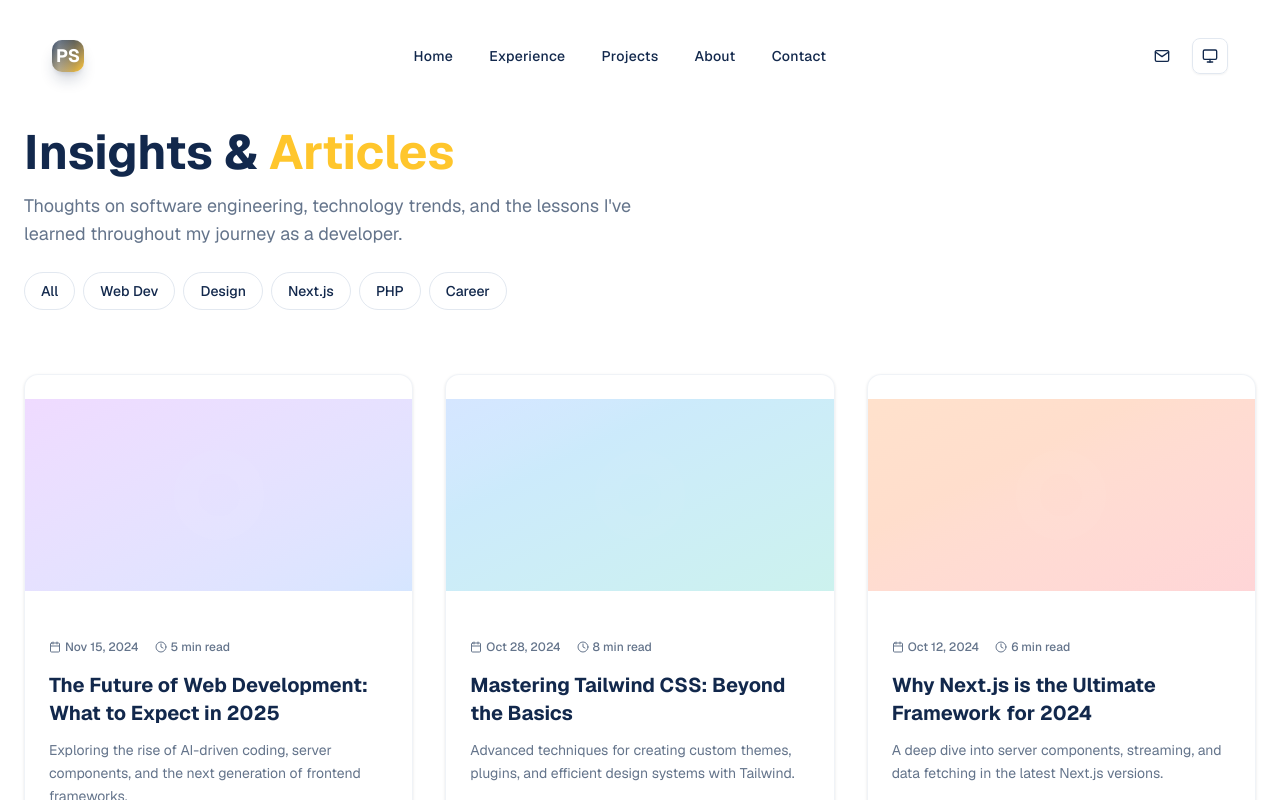
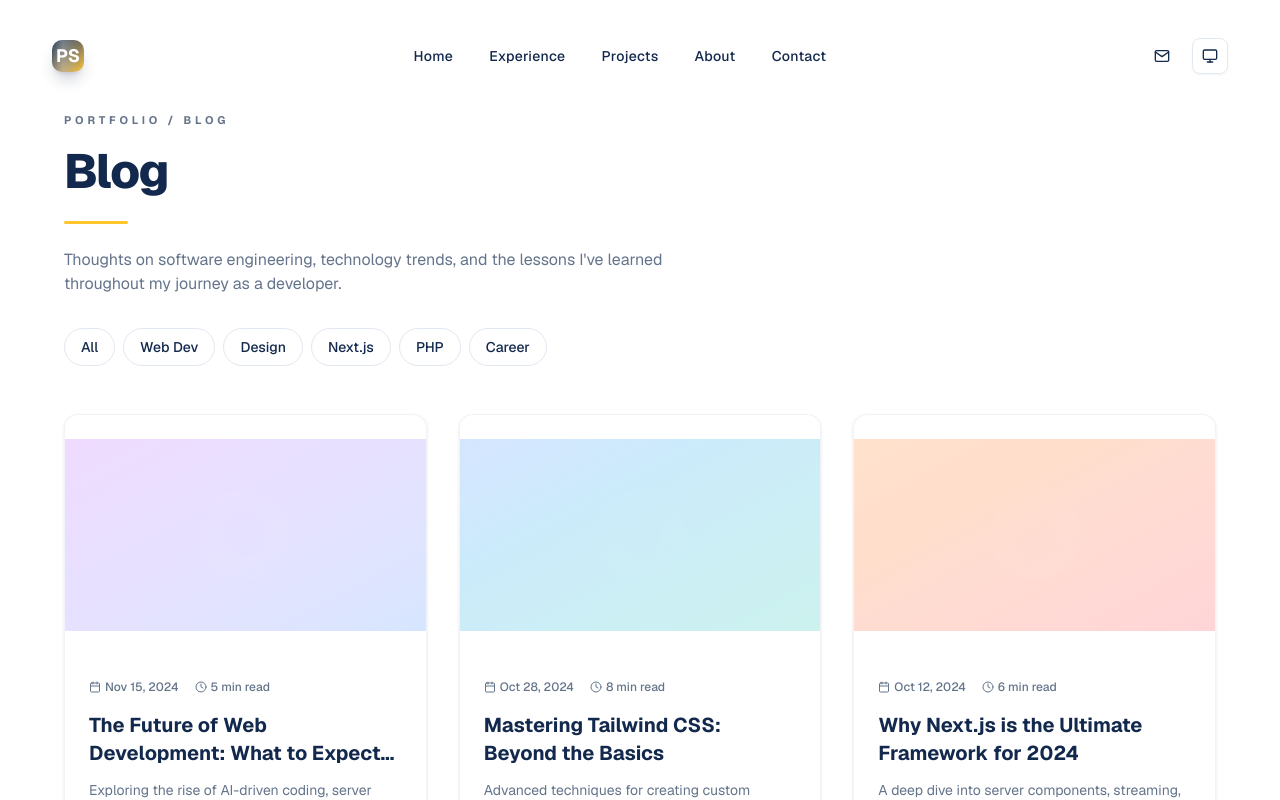
Before and after one commit to prathinsajith/portfolio-next, a Next.js app: page /blog in a window 1280 px wide. Shown: the top 800 px of the page. Built offline with nearby package versions, Linux system fonts and the light colour scheme.

Commit message:
refactor: Update layout and styling in BlogClient, ContactClient, ProjectsClient, CTASection, and HeroSection components

```diff
--- a/components/pages/BlogClient.tsx
+++ b/components/pages/BlogClient.tsx
@@ -46,20 +46,30 @@ const CATEGORIES = ["All", "Web Dev", "Design", "Next.js", "PHP", "Career"];
 
 export default function BlogClient() {
     return (
-        <div className="min-h-screen pt-32 pb-20 px-6 bg-background">
-            <div className="max-w-7xl mx-auto">
+        <div className="min-h-screen pt-28 pb-20 px-6 bg-background">
+            <div className="max-w-6xl mx-auto">
                 {/* Header */}
-                <div className="mb-16">
+                <div className="mb-12">
                     <m.div
-                        initial={{ opacity: 0, y: 20 }}
+                        initial={{ opacity: 0, y: 24 }}
                         animate={{ opacity: 1, y: 0 }}
-                        className="mb-6"
+                        transition={{ duration: 0.6 }}
+                        className="mb-8"
                     >
-                        <h1 className="text-3xl md:text-5xl font-bold text-foreground mb-4">
-                            Insights & <span className="text-accent">Articles</span>
+                        <p className="text-[11px] font-bold uppercase tracking-[0.35em] text-muted-foreground mb-3">
+                            Portfolio / Blog
+                        </p>
+                        <h1 className="text-5xl font-extrabold text-foreground tracking-tight leading-tight mb-5">
+                            Blog
                         </h1>
-                        <p className="text-lg text-muted-foreground max-w-2xl">
-                            Thoughts on software engineering, technology trends, and the lessons I've learned
+                        <m.div
+                            initial={{ scaleX: 0 }}
+                            animate={{ scaleX: 1 }}
+                            transition={{ duration: 0.8, delay: 0.4, ease: "easeOut" }}
+                            className="h-[3px] w-16 bg-accent origin-left rounded-full mb-6"
+                        />
+                        <p className="text-base text-muted-foreground max-w-2xl">
+                            Thoughts on software engineering, technology trends, and the lessons I&apos;ve learned
                             throughout my journey as a developer.
                         </p>
                     </m.div>
@@ -113,7 +123,7 @@ export default function BlogClient() {
                                         </span>
                                     </div>
 
-                                    <h2 className="text-xl font-bold text-foreground mb-3 group-hover:text-accent transition-colors line-clamp-2">
+                                    <h2 className="text-xl font-bold text-foreground mb-3 group-hover:text-foreground/80 transition-colors line-clamp-2">
                                         {post.title}
                                     </h2>
 
--- a/components/pages/ContactClient.tsx
+++ b/components/pages/ContactClient.tsx
@@ -2,7 +2,7 @@
 
 import { m } from "framer-motion";
 import { SITE_EMAIL, SOCIAL_LINKS, SITE_PHONE } from "@/lib/constants";
-import { FiMail, FiPhone, FiMapPin, FiSend, FiMessageSquare } from "react-icons/fi";
+import { FiMail, FiPhone, FiMapPin, FiSend } from "react-icons/fi";
 import { Button } from "@/components/ui/button";
 import { Input } from "@/components/ui/input";
 import { Textarea } from "@/components/ui/textarea";
@@ -88,7 +88,7 @@ export default function ContactClient() {
     return (
         <div className="min-h-screen pt-32 pb-12 px-6 bg-background relative overflow-hidden">
             {/* Subtle Background Elements */}
-            <div className="absolute top-0 center-0 w-full h-full bg-[radial-gradient(ellipse_at_top,var(--primary),transparent)] opacity-[0.03] pointer-events-none" />
+            <div className="absolute top-0 left-0 w-full h-full bg-[radial-gradient(ellipse_at_top,var(--primary),transparent)] opacity-[0.03] pointer-events-none" />
             <div className="absolute inset-0 bg-dot-thick-neutral-300 dark:bg-dot-thick-neutral-800 opacity-20 pointer-events-none" />
 
             <div className="max-w-6xl mx-auto relative z-10">
@@ -192,22 +192,22 @@ export default function ContactClient() {
                                     initial={{ opacity: 0, y: 20 }}
                                     animate={{ opacity: 1, y: 0 }}
                                     transition={{ delay: 0.5 + index * 0.1 }}
-                                    className="flex items-center gap-4 p-4 rounded-xl bg-secondary/30 border border-border/50 hover:bg-accent hover:text-white transition-all duration-300 group"
+                                    className="flex items-center gap-4 p-4 rounded-xl bg-card border border-border hover:border-accent/50 transition-all duration-200 group"
                                 >
-                                    <div className="p-3 rounded-lg bg-primary/10 text-primary group-hover:bg-white/20 group-hover:text-white">
+                                    <div className="p-3 rounded-lg bg-accent/10 text-accent">
                                         <method.icon className="h-5 w-5" />
                                     </div>
                                     <div className="flex-1">
-                                        <p className="text-[10px] font-bold text-muted-foreground uppercase tracking-widest mb-1 group-hover:text-white/70">{method.label}</p>
+                                        <p className="text-[10px] font-bold text-muted-foreground uppercase tracking-widest mb-1">{method.label}</p>
                                         {method.href ? (
                                             <a
                                                 href={method.href}
-                                                className="text-md font-bold text-foreground group-hover:text-white transition-colors"
+                                                className="text-base font-bold text-foreground hover:text-accent transition-colors"
                                             >
                                                 {method.value}
                                             </a>
                                         ) : (
-                                            <p className="text-md font-bold text-foreground group-hover:text-white">{method.value}</p>
+                                            <p className="text-base font-bold text-foreground">{method.value}</p>
                                         )}
                                     </div>
                                 </m.div>
@@ -229,7 +229,8 @@ export default function ContactClient() {
                                             <Link
                                                 href={link.url}
                                                 target="_blank"
-                                                className="flex items-center justify-center w-12 h-12 rounded-xl bg-secondary/50 border border-border hover:bg-accent hover:text-white hover:border-accent transition-all duration-300 group"
+                                                rel="noopener noreferrer"
+                                                className="flex items-center justify-center w-12 h-12 rounded-xl border border-border hover:border-accent hover:bg-accent/5 text-foreground/50 hover:text-foreground transition-all duration-200"
                                                 aria-label={link.name}
                                             >
                                                 <Icon className="w-5 h-5" />
--- a/components/pages/ProjectsClient.tsx
+++ b/components/pages/ProjectsClient.tsx
@@ -4,8 +4,7 @@ import { m, useScroll, useTransform } from "framer-motion";
 import { PROJECTS } from "@/lib/constants";
 import Image from "next/image";
 import Link from "next/link";
-import { FiExternalLink, FiLayers, FiCode, FiArrowRight } from "react-icons/fi";
-import { FaGithub } from "react-icons/fa";
+import { FiExternalLink, FiCode, FiArrowRight } from "react-icons/fi";
 import { useRef } from "react";
 import { Button } from "@/components/ui/button";
 import { Card } from "@/components/ui/card";
@@ -20,12 +19,8 @@ export default function ProjectsClient() {
     const lineHeight = useTransform(scrollYProgress, [0, 1], ["0%", "100%"]);
 
     return (
-        <div className="min-h-screen pt-32 pb-12 px-6 bg-background relative overflow-hidden" ref={containerRef}>
-            {/* Subtle Background Elements */}
-            <div className="absolute top-0 right-0 w-full h-full bg-[radial-gradient(circle_at_top_right,var(--primary),transparent)] opacity-[0.03] pointer-events-none" />
-            <div className="absolute inset-0 bg-dot-thick-neutral-300 dark:bg-dot-thick-neutral-800 opacity-20 pointer-events-none" />
-
-            <div className="max-w-7xl mx-auto relative z-10">
+        <div className="min-h-screen pt-28 pb-16 px-6 bg-background" ref={containerRef}>
+            <div className="max-w-6xl mx-auto">
                 {/* Unique Heading Style */}
                 <m.div
                     initial={{ opacity: 0, y: 24 }}
@@ -52,7 +47,7 @@ export default function ProjectsClient() {
                     <div className="absolute left-8 md:left-1/2 top-0 bottom-0 w-[2px] bg-border/30 hidden md:block">
                         <m.div
                             style={{ height: lineHeight }}
-                            className="w-full bg-accent origin-top shadow-[0_0_12px_var(--accent)]"
+                            className="w-full bg-accent origin-top"
                         />
                     </div>
 
--- a/components/sections/CTASection.tsx
+++ b/components/sections/CTASection.tsx
@@ -5,6 +5,7 @@ import { Button } from "@/components/ui/button";
 import Link from "next/link";
 import { FiArrowRight, FiMail } from "react-icons/fi";
 import { HiOutlineSparkles } from "react-icons/hi2";
+import { SITE_EMAIL } from "@/lib/constants";
 
 export function CTASection() {
   return (
@@ -62,7 +63,7 @@ export function CTASection() {
                 asChild
                 className="h-12 px-8 text-base rounded-full border-border bg-background hover:bg-accent hover:text-accent-foreground transition-all duration-300 min-w-[180px]"
               >
-                <Link href="mailto:sprathin007@gmail.com" className="flex items-center justify-center gap-2" aria-label="Send me an email">
+                <Link href={`mailto:${SITE_EMAIL}`} className="flex items-center justify-center gap-2" aria-label="Send me an email">
                   Say Hello
                   <FiMail className="w-4 h-4" />
                 </Link>
--- a/components/sections/HeroSection.tsx
+++ b/components/sections/HeroSection.tsx
@@ -102,7 +102,7 @@ export default function HeroSection() {
               <m.span
                 key={i}
                 variants={wordVariants}
-                className="inline-block text-transparent bg-clip-text bg-gradient-to-r from-primary via-blue-500 to-purple-600 animate-gradient-x pb-2"
+                className="inline-block text-foreground pb-2"
               >
                 {word}
               </m.span>
```
